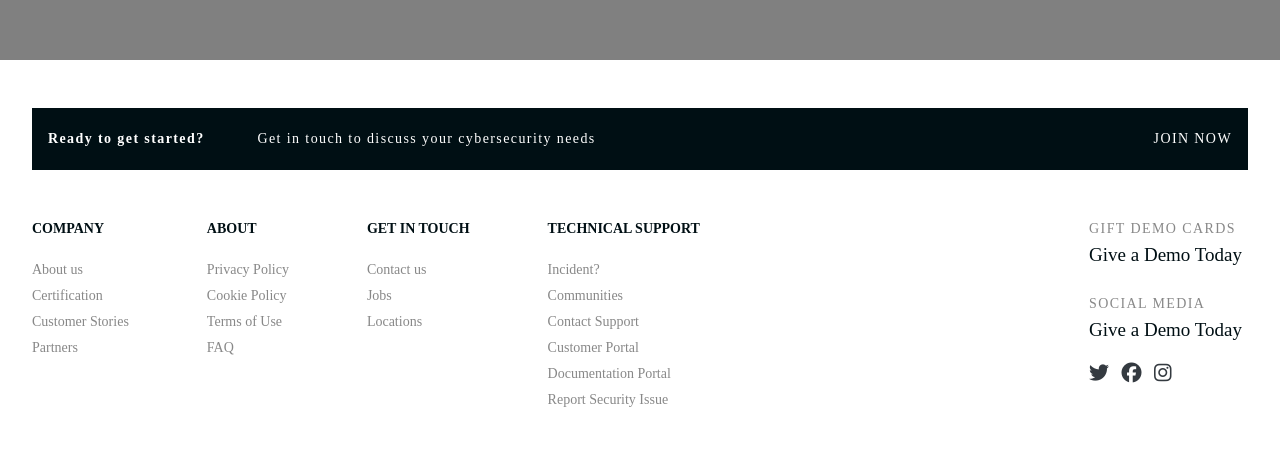
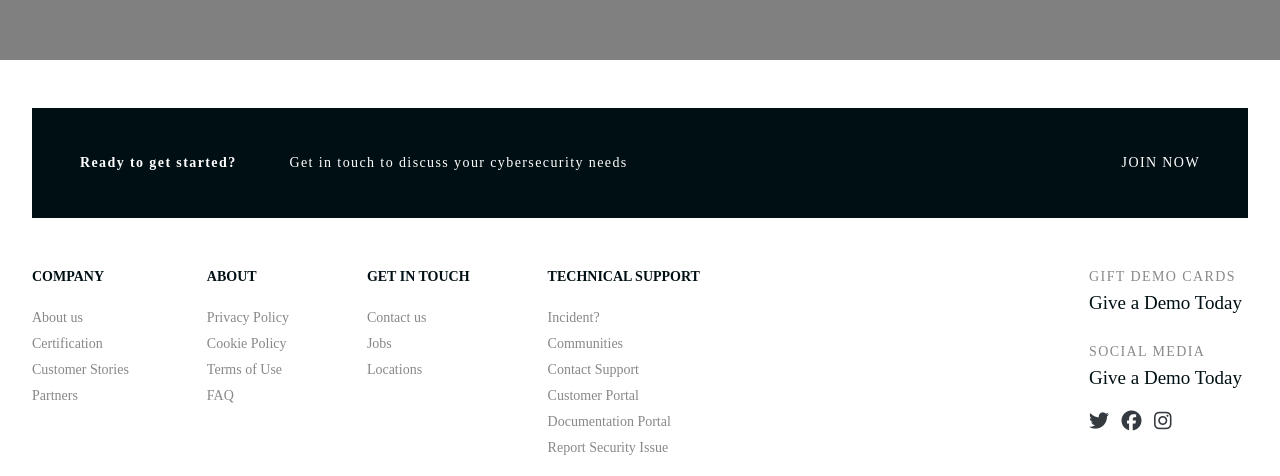
Before and after one commit to jordicallupegrail/grail-bootstrap, a plain HTML site: page index.html in a window 1280 px wide. Shown: the part 4143-4619 px from the top of the page. Before the commit the page ends 4571 px from the top, so only its background shows below. Drawn offline with nearby package versions, Linux system fonts and the light colour scheme.

Commit message:
padding en divisor

```diff
--- a/index.html
+++ b/index.html
@@ -389,7 +389,7 @@
         <!-- Start footer -->
         <footer class="container-fluid footer">
             <!-- Divisor -->
-            <div class="divisor row mt-5 py-4 px-3 mb-5 d-flex justify-content-between">
+            <div class="divisor row mt-5 p-5 px-3 mb-5 d-flex justify-content-between">
                 <div>
                     <span class="mr-5 font-weight-bold"
                         >Ready to get started?</span
--- a/main.css
+++ b/main.css
@@ -87,6 +87,7 @@ p {
     font: normal normal normal 14px/14px Nunito;
     letter-spacing: 1.4px;
 }
+
 .footer-ul{
     font: normal normal normal 14px/22px Nunito;
     letter-spacing: 0px;
```
